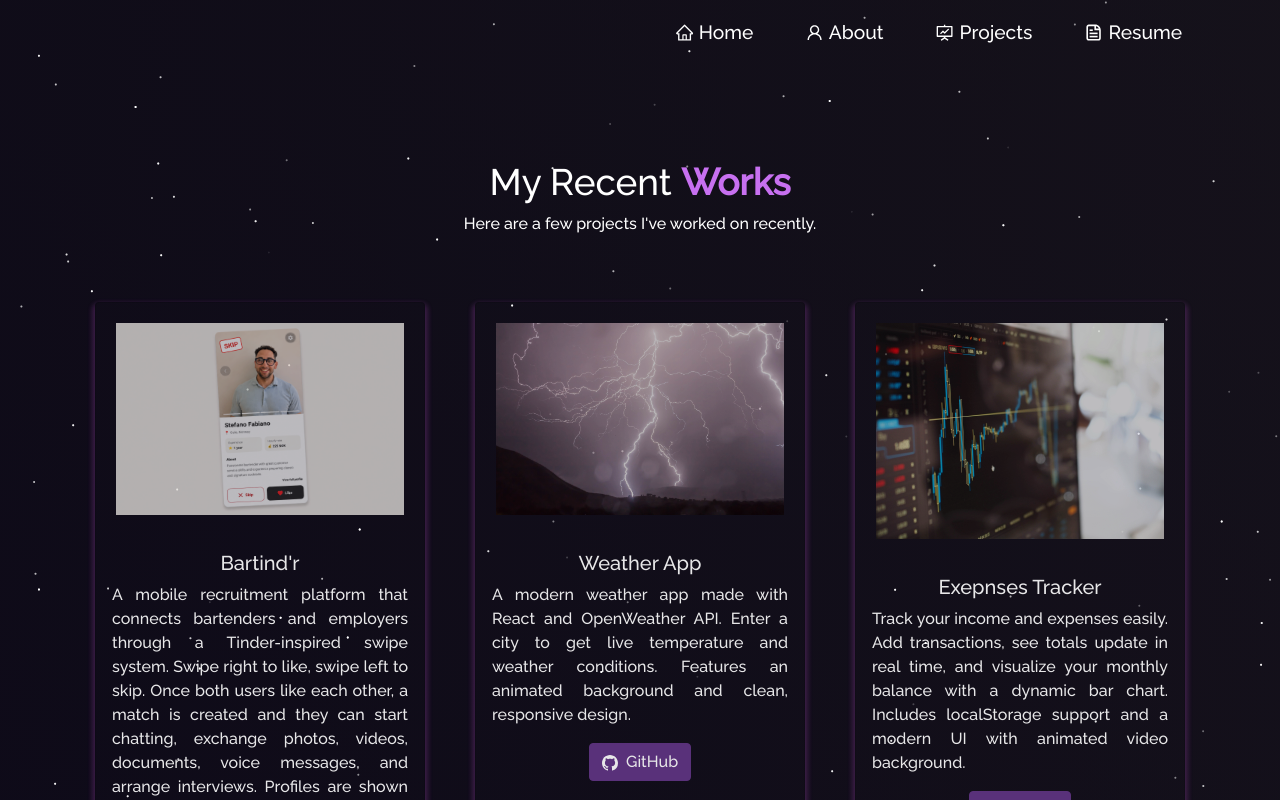
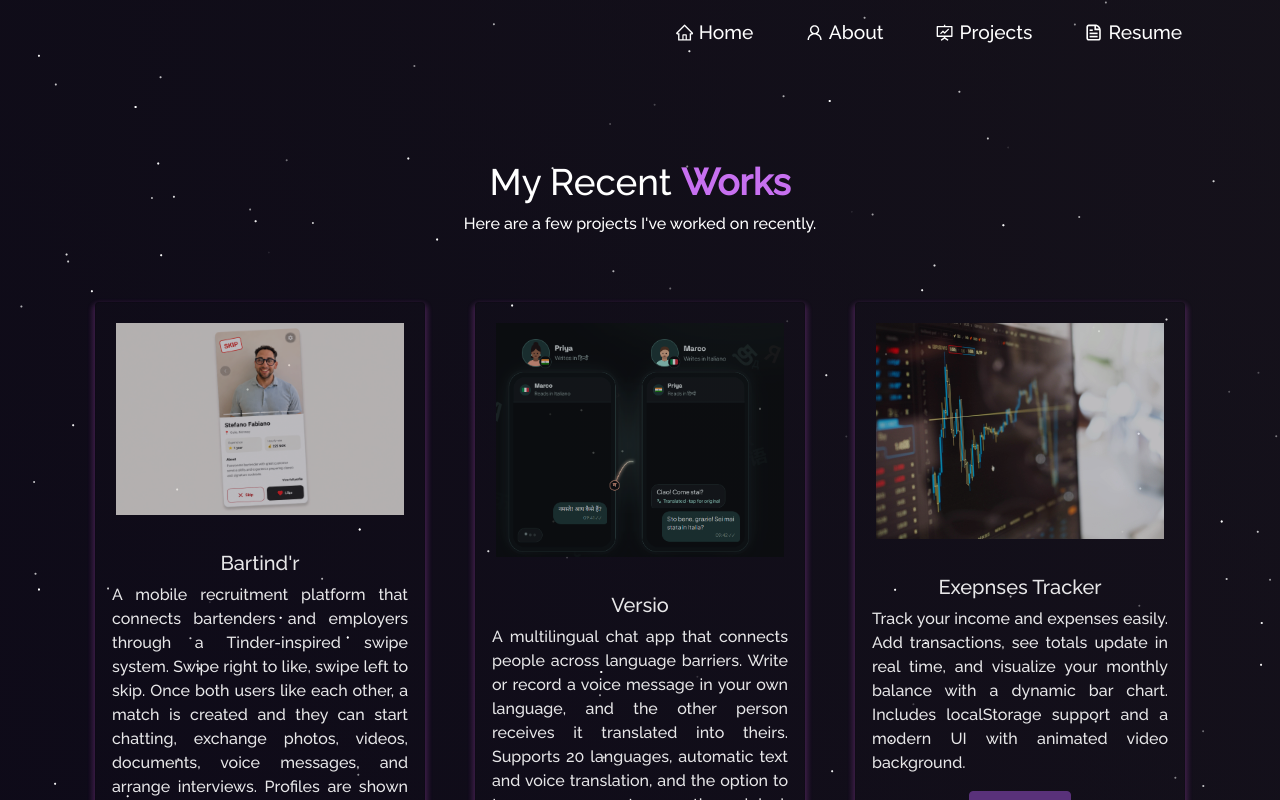
Before and after one commit to Awalsia/Portfolio, a React (Create React App) app: page /project in a window 1280 px wide. Shown: the top 800 px of the page. Built offline with nearby package versions, Linux system fonts and the light colour scheme.

Commit message:
Replace Weather App with Versio and add source access request

```diff
--- a/src/components/Projects/ProjectCards.js
+++ b/src/components/Projects/ProjectCards.js
@@ -2,7 +2,7 @@ import React from "react";
 import Card from "react-bootstrap/Card";
 import Button from "react-bootstrap/Button";
 import { CgWebsite } from "react-icons/cg";
-import { BsGithub } from "react-icons/bs";
+import { BsGithub, BsEnvelope } from "react-icons/bs";
 
 function ProjectCards(props) {
   return (
@@ -13,9 +13,9 @@ function ProjectCards(props) {
         <Card.Text style={{ textAlign: "justify" }}>
           {props.description}
         </Card.Text>
-        <Button variant="primary" href={props.ghLink} target="_blank">
-          <BsGithub /> &nbsp;
-          {props.isBlog ? "Blog" : "GitHub"}
+        <Button variant="primary" href={props.requestAccessLink || props.ghLink} target="_blank">
+          {props.requestAccessLink ? <BsEnvelope /> : <BsGithub />} &nbsp;
+          {props.requestAccessLink ? "Request access" : props.isBlog ? "Blog" : "GitHub"}
         </Button>
         {"\n"}
         {"\n"}
--- a/src/components/Projects/Projects.js
+++ b/src/components/Projects/Projects.js
@@ -7,7 +7,7 @@ import emotion from "../../Assets/Projects/emotion.png";
 import editor from "../../Assets/Projects/codeEditor.png";
 import chatify from "../../Assets/Projects/chatify.png";
 import suicide from "../../Assets/Projects/suicide.png";
-import bitsOfCode from "../../Assets/Projects/blog.png";
+import versio from "../../Assets/Projects/versio.png";
 
 function Projects() {
   return (
@@ -35,11 +35,11 @@ function Projects() {
 
           <Col md={4} className="project-card">
             <ProjectCard
-              imgPath={bitsOfCode}
+              imgPath={versio}
               isBlog={false}
-              title="Weather App"
-              description="A modern weather app made with React and OpenWeather API. Enter a city to get live temperature and weather conditions. Features an animated background and clean, responsive design."
-              ghLink="https://github.com/Awalsia/weather-app/tree/main"
+              title="Versio"
+              description="A multilingual chat app that connects people across language barriers. Write or record a voice message in your own language, and the other person receives it translated into theirs. Supports 20 languages, automatic text and voice translation, and the option to tap a message to see the original. Source code is private and available on request."
+              requestAccessLink="mailto:awalsia25@gmail.com?subject=Versio%20-%20Source%20code%20access%20request"
 
             />
           </Col>
```
Also changed, not shown: src/Assets/Projects/versio.png (added).
